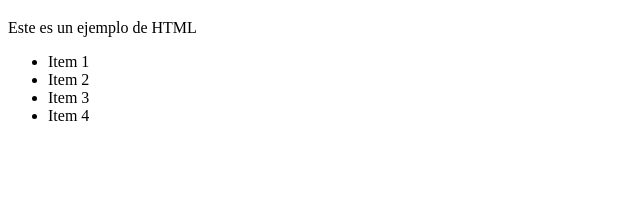
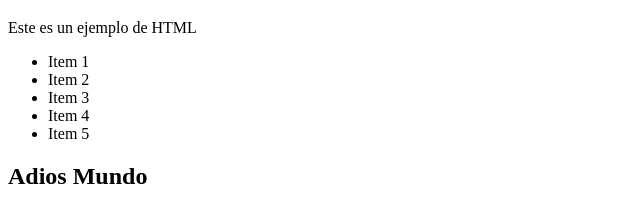
Before and after one commit to JoaAstronero/RepositorioCeleste, a plain HTML site: page index.html in a window 1280 px wide. Shown: the part 61-284 px from the top of the page, without its empty margins (0-640 px from the left). Drawn offline with Linux system fonts and the light colour scheme.

Commit message:
Subtitulo Agregado

```diff
--- a/index.html
+++ b/index.html
@@ -13,6 +13,8 @@
       <li>Item 2</li>
       <li>Item 3</li>
       <li>Item 4</li>
+      <li>Item 5</li>
     </ul>
+    <h2>Adios Mundo</h2>
   </body>
 </html>
```
